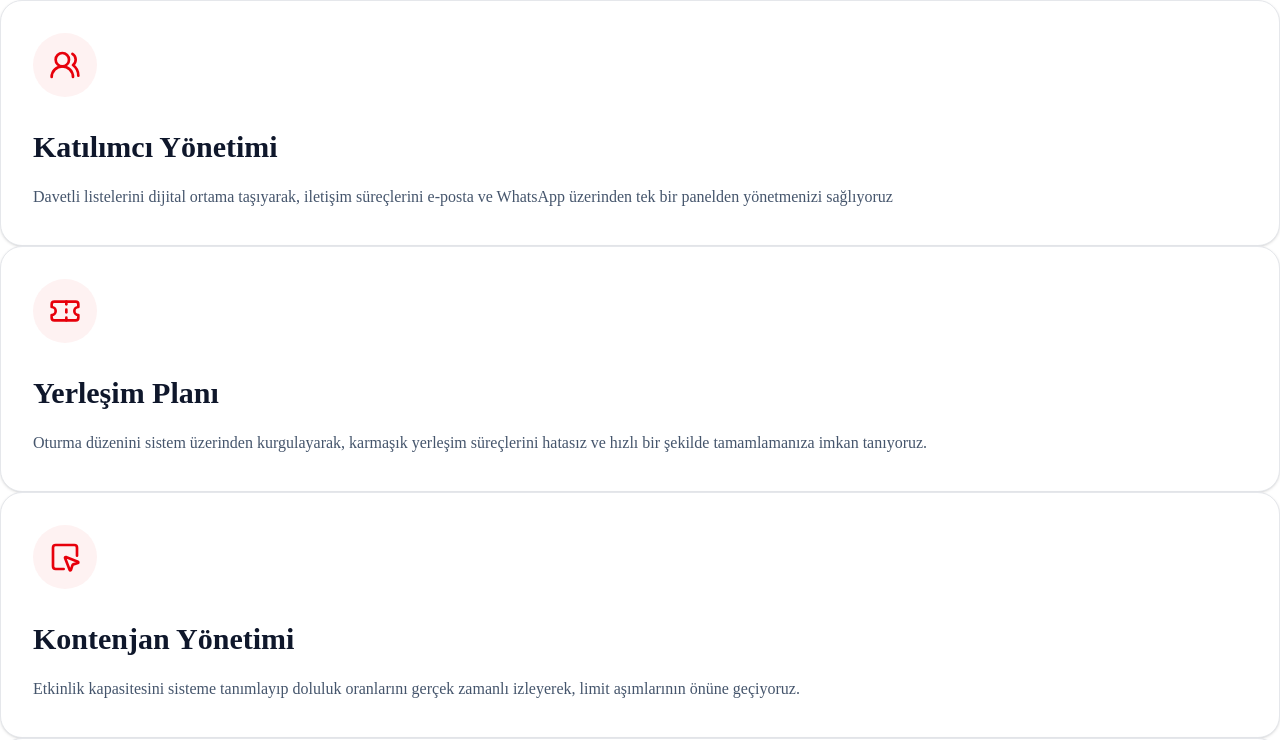
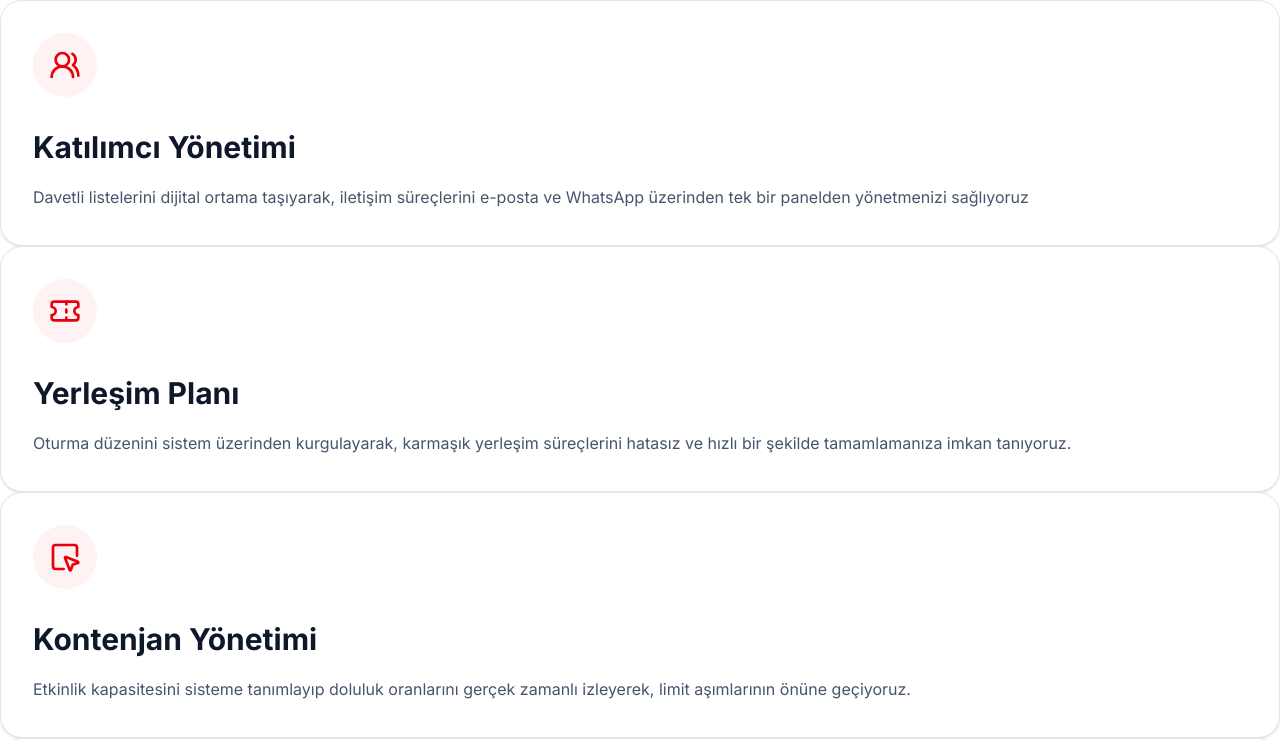
Before and after one commit to beyzaisil/Evenly-Landing, a Next.js app: page / in a window 1280 px wide. Shown: the top 740 px of the page. Built offline with nearby package versions, Linux system fonts and the light colour scheme.

Commit message:
chore(layout): configure Turkish metadata and Inter font

```diff
--- a/app/layout.tsx
+++ b/app/layout.tsx
@@ -1,12 +1,9 @@
 import type { Metadata } from "next";
-import { Geist, Geist_Mono } from "next/font/google";
+import { Inter,Geist_Mono  } from "next/font/google";
 import "./globals.css";
-import { Inter } from 'next/font/google';
+import { cn } from "@/lib/utils";
 
-const geistSans = Geist({
-  variable: "--font-geist-sans",
-  subsets: ["latin"],
-});
+const inter = Inter({subsets:['latin'],variable:'--font-sans'});
 
 const geistMono = Geist_Mono({
   variable: "--font-geist-mono",
@@ -14,8 +11,8 @@ const geistMono = Geist_Mono({
 });
 
 export const metadata: Metadata = {
-  title: "Create Next App",
-  description: "Generated by create next app",
+  title: "Evenly | Etkinlik Yönetim Platformu",
+  description: "Etkinliklerinizi tek panelden yönetin. Katılımcı takibi, kontenjan yönetimi, yerleşim planı ve daha fazlası Evenly ile tek platformda.",
 };
 
 export default function RootLayout({
@@ -25,8 +22,8 @@ export default function RootLayout({
 }>) {
   return (
     <html
-      lang="en"
-      className={`${geistSans.variable} ${geistMono.variable} h-full antialiased`}
+      lang="tr"
+      className={cn("h-full", "antialiased", geistMono.variable, "font-sans", inter.variable)}
     >
       <body className="min-h-full flex flex-col">{children}</body>
     </html>
```
